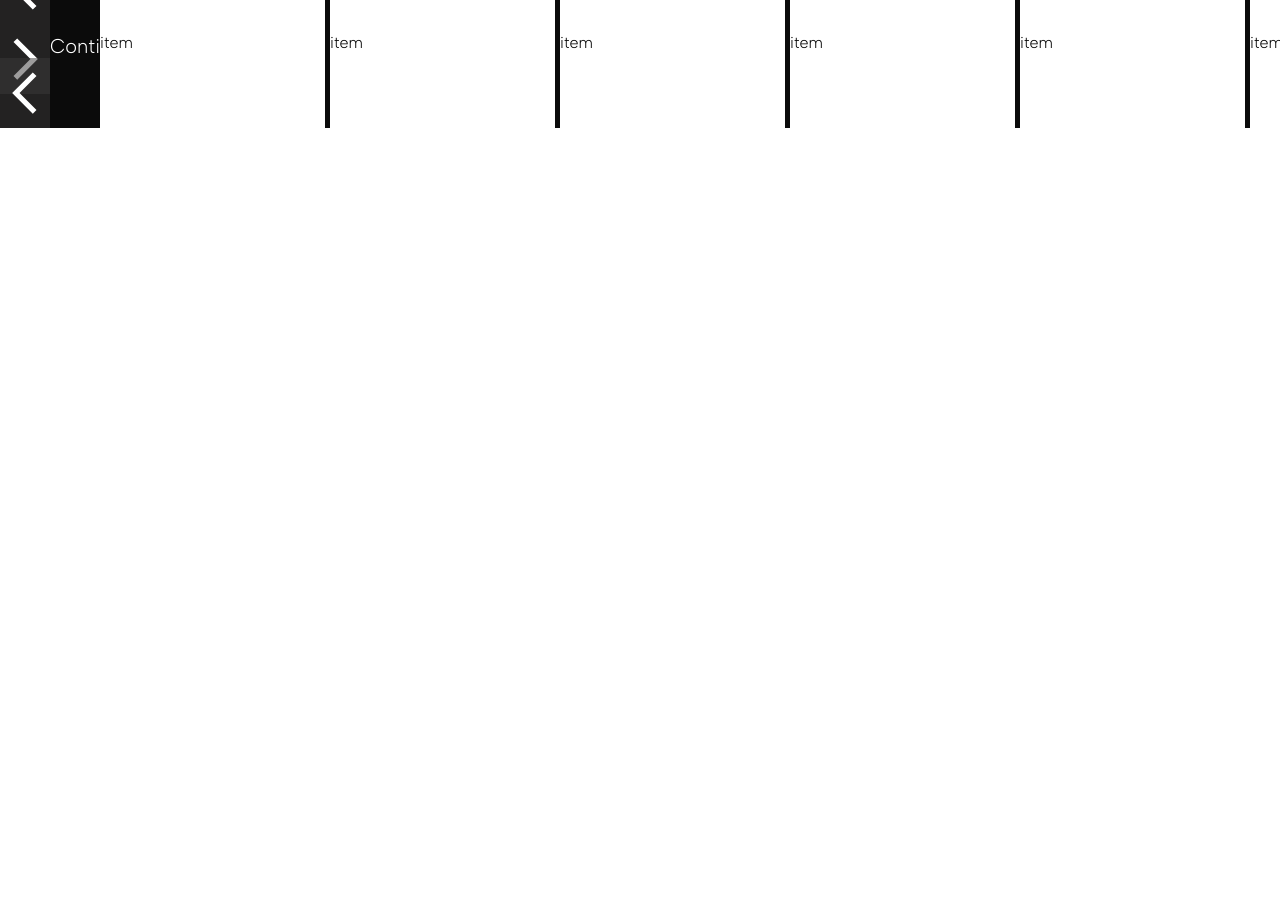
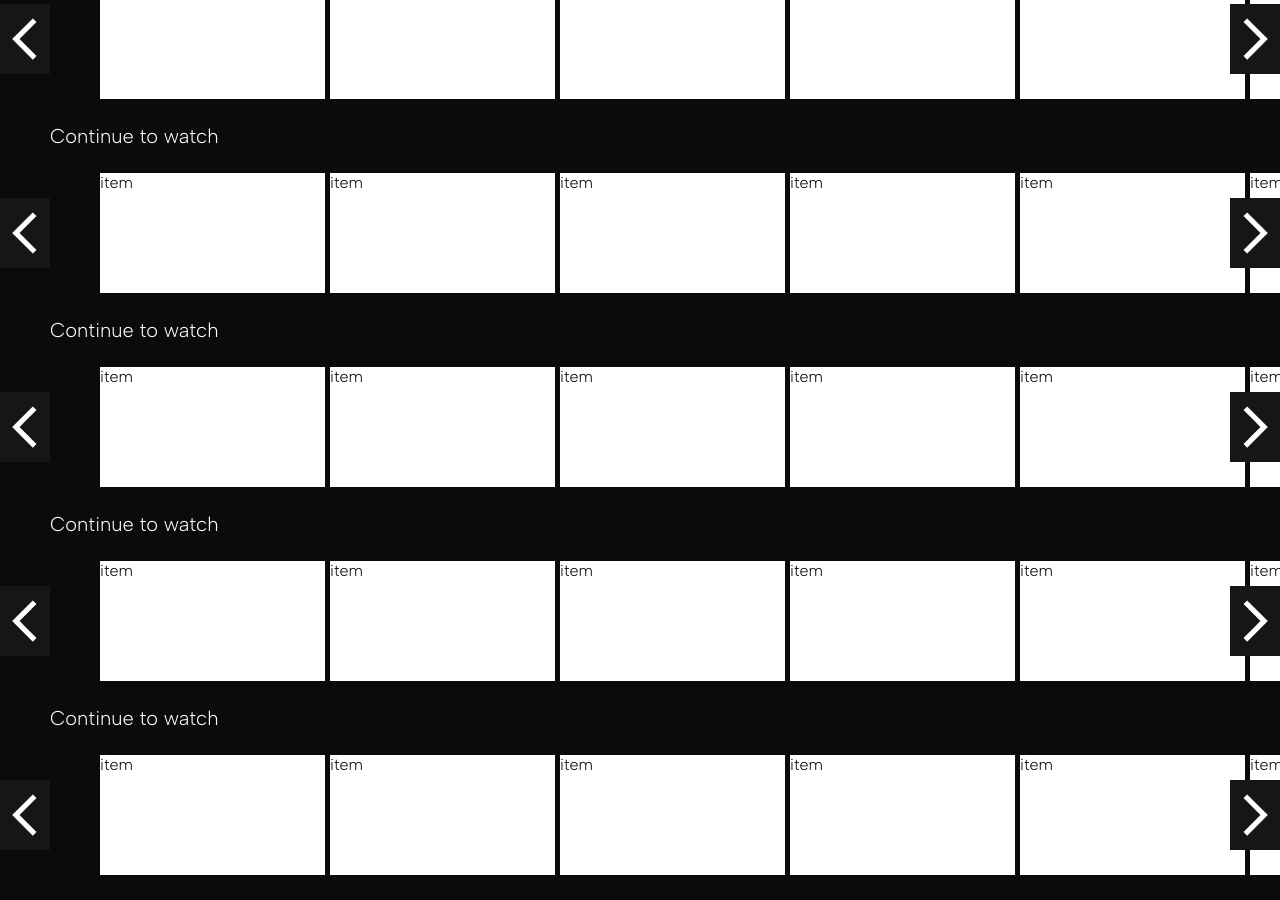
Before and after one commit to serhatcigerci/netflix, a React (Create React App) app: page / in a window 1280 px wide. Shown: the part 800-1700 px from the top of the page. Before the commit the page ends 928 px from the top, so only its background shows below. Built offline with nearby package versions, Linux system fonts and the light colour scheme.

Commit message:
Margin adjustments in the homepage

```diff
--- a/src/components/list/list.css
+++ b/src/components/list/list.css
@@ -10,20 +10,37 @@
   margin-left: 50px;
 }
 
-.wrapper {
+.list .wrapper {
   position: relative;
-}
-
-.wrapper .container {
-  margin-left: 50px;
-  display: flex;
-  width: max-content;
 }
 
 .wrapper .sliderArrow {
   width: 50px;
   height: 100%;
-  background-color: rgb(61, 59, 59, 0.5);
+  background-color: #161616;
   color: white;
   position: absolute;
+  z-index: 99;
+  top: 0;
+  bottom: 0;
+  margin: auto;
+  cursor: pointer;
 }
+
+.wrapper .sliderArrow.left {
+  left: 0;
+}
+
+.wrapper .sliderArrow.right {
+  right: 0;
+}
+
+.wrapper .container {
+  margin-left: 50px;
+  margin-bottom: 50px;
+  display: flex;
+  margin-top: 50px;
+  width: max-content;
+  transform: translateX(0px);
+  transition: all 1s ease;
+}
--- a/src/home/Home.jsx
+++ b/src/home/Home.jsx
@@ -10,6 +10,9 @@ const Home = () => {
       <Featured/>
       <List />
       <List />
+      <List />
+      <List />
+      <List />
     </div>
   )
 }
```
